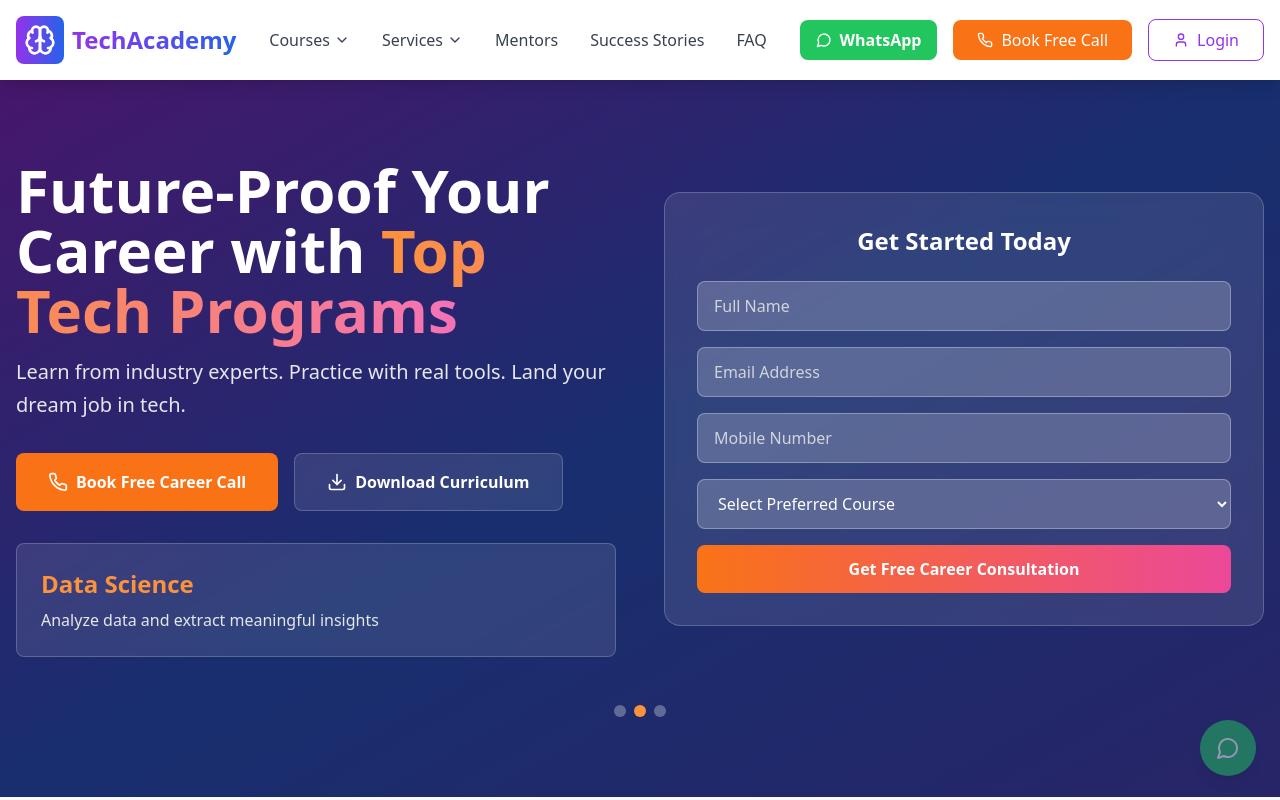
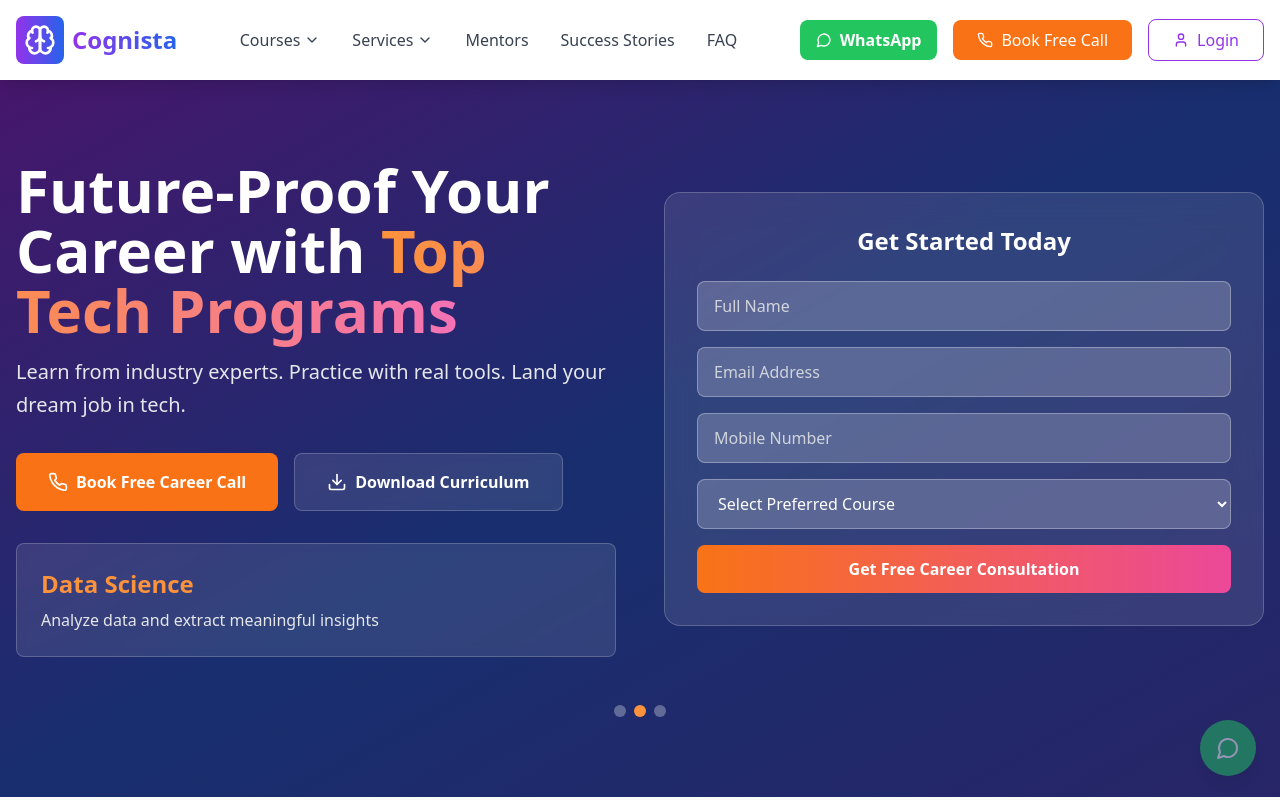
Before and after one commit to junaidchadakan/bolt_cognista, a React (Vite) app: page / in a window 1280 px wide. Shown: the top 800 px of the page. Built offline with nearby package versions, Linux system fonts and the light colour scheme.

Commit message:
Updated Header.tsx

```diff
--- a/src/components/Header.tsx
+++ b/src/components/Header.tsx
@@ -72,7 +72,7 @@ const Header: React.FC<HeaderProps> = ({ onOpenCourseDetail }) => {
               <Brain className="h-8 w-8 text-white" />
             </div>
             <span className="text-2xl font-bold bg-gradient-to-r from-purple-600 to-blue-600 bg-clip-text text-transparent">
-              TechAcademy
+              Cognista
             </span>
           </div>
 
```
